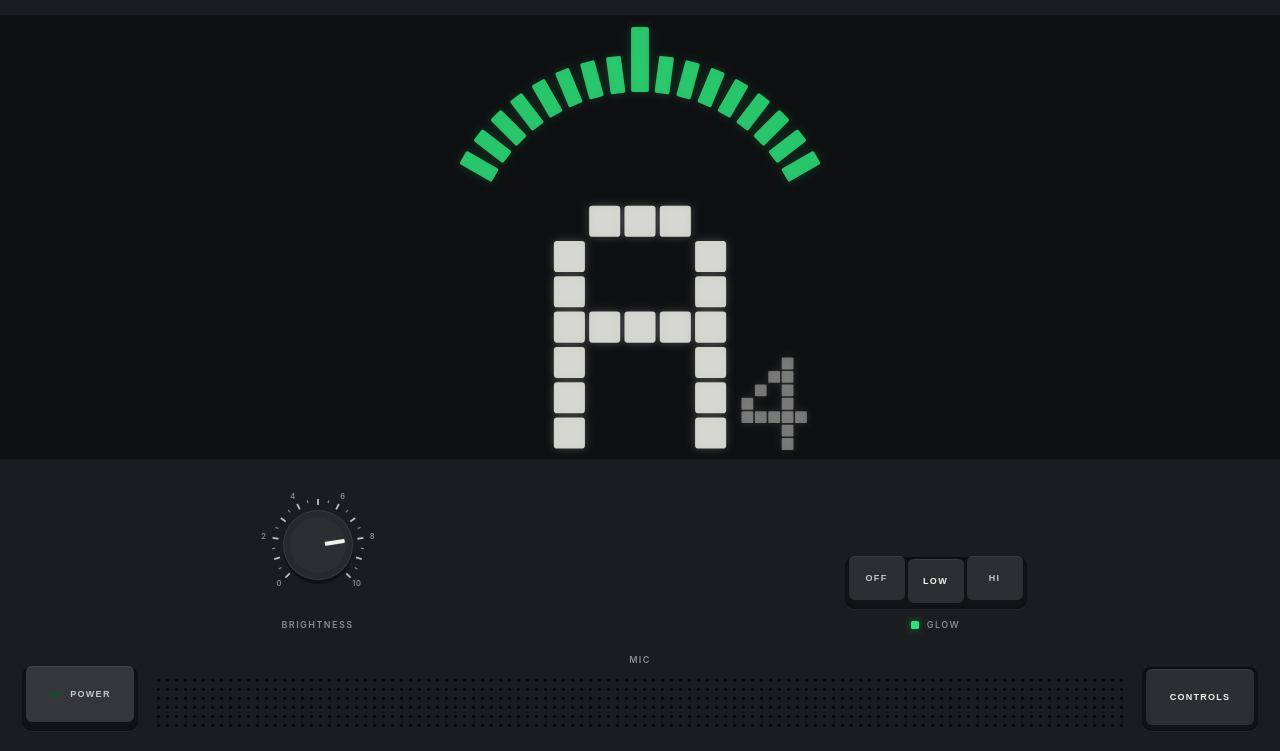
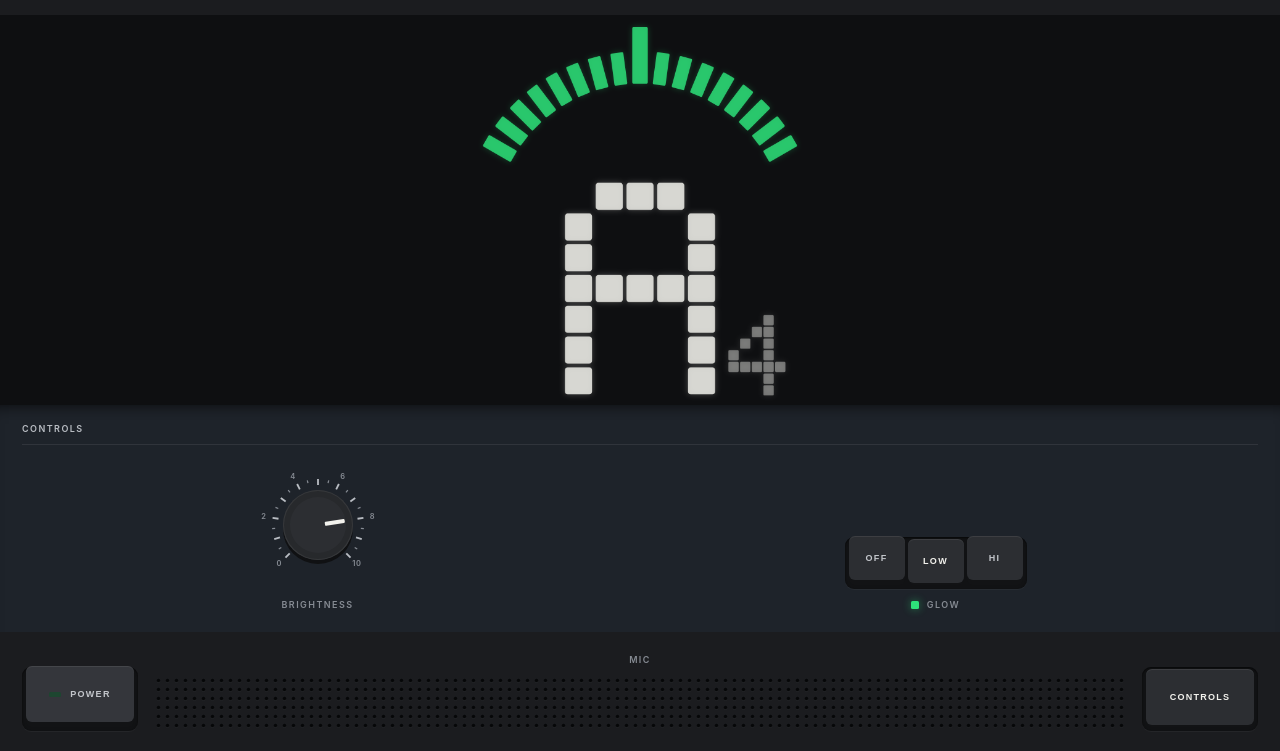
Before and after one commit to nathanvt/guitar-tuner, a website built with Vite: page index.html in a window 1280 px wide. Both pictures are taken after a click on the button "CONTROLS". Shown: the part 49-800 px from the top of the page. Built offline with nearby package versions, Linux system fonts and the light colour scheme; files whose address does not match are found by name.

Commit message:
Screen lifts like a lid to reveal an anchored controls tray
Opening the controls no longer snaps. The controls now live in a tray
anchored at the bottom of the screen area, and the screen's bottom edge
rises over 320ms to uncover it. The reading glides up by half the
tray's height to stay centered in the space left, and scales down only
if it would not otherwise fit. Both are clip-path and transform
transitions, so nothing re-lays out and the canvas is never resized
mid-animation.

The tray is slate grey, distinct from the casing, with a CONTROLS
title over a rule and a soft shadow where the screen's edge lifts.

Co-Authored-By: Claude Opus 5.5 <noreply@anthropic.com>

```diff
--- a/index.html
+++ b/index.html
@@ -21,18 +21,11 @@
         <span class="label">tn-6 chromatic</span>
       </header>
 
-      <div class="reading" aria-label="Turn the tuner on">
-        <canvas class="bloom" aria-hidden="true"></canvas>
-        <canvas class="lights" aria-hidden="true"></canvas>
-        <div class="message">
-          <svg class="message-icon" aria-hidden="true"></svg>
-          <p class="message-title"></p>
-          <p class="message-detail"></p>
-        </div>
-      </div>
-
-      <section class="panel">
-        <div class="dashboard" id="dashboard" hidden>
+      <!-- The screen is a lid: it lifts to uncover the controls tray beneath it. -->
+      <div class="stage">
+        <section class="dashboard" id="dashboard" aria-label="Controls" inert>
+          <h2 class="dashboard-title label">controls</h2>
+          <div class="settings">
             <div class="setting">
               <div class="dial" data-dial="brightness" role="slider" tabindex="0" aria-label="Brightness" aria-valuemin="0" aria-valuemax="100">
                 <svg class="dial-scale" viewBox="-64 -64 128 128" aria-hidden="true"></svg>
@@ -49,7 +42,22 @@
               <span class="label"><i class="glow-led"></i>glow</span>
             </div>
           </div>
+        </section>
 
+        <div class="reading" aria-label="Turn the tuner on">
+          <div class="screen-content">
+            <canvas class="bloom" aria-hidden="true"></canvas>
+            <canvas class="lights" aria-hidden="true"></canvas>
+            <div class="message">
+              <svg class="message-icon" aria-hidden="true"></svg>
+              <p class="message-title"></p>
+              <p class="message-detail"></p>
+            </div>
+          </div>
+        </div>
+      </div>
+
+      <section class="panel">
         <div class="keys">
           <span class="well">
             <button class="key key-power" type="button" aria-pressed="false">
--- a/src/main.ts
+++ b/src/main.ts
@@ -83,14 +83,16 @@ const resizer = new ResizeObserver((entries) => {
     if (target === ui.reading) {
       reading.resize(contentRect.width, contentRect.height);
       ui.message.style.top = `${reading.noteCenter}px`;
-    } else {
+    } else if (target === ui.grille) {
       grille.resize(contentRect.width, contentRect.height);
     }
   }
+  fitLid();
   paint(performance.now());
 });
 resizer.observe(ui.reading);
 resizer.observe(ui.grille);
+resizer.observe(ui.dashboard);
 
 setGlow(settings.glow);
 setPower('off');
@@ -100,7 +102,7 @@ pushKey(ui.controls, () => {
   panelOpen = !panelOpen;
   ui.device.dataset.panel = panelOpen ? 'open' : 'closed';
   ui.controls.setAttribute('aria-pressed', String(panelOpen));
-  ui.dashboard.hidden = !panelOpen;
+  ui.dashboard.inert = !panelOpen;
   paint(performance.now());
 });
 
@@ -256,6 +258,21 @@ function setPower(next: Power) {
   paint(performance.now());
 }
 
+/**
+ * How the screen lifts to uncover the controls tray: its bottom edge rises by the
+ * tray's height, and the reading moves up by half that so it stays centered in what's
+ * left, shrinking only if it wouldn't otherwise fit. CSS animates both as transforms,
+ * so the reading is never redrawn mid-lift.
+ */
+function fitLid() {
+  const tray = ui.dashboard.offsetHeight;
+  const visible = ui.reading.clientHeight - tray;
+  const fit = Math.min(1, (visible - 24) / (reading.compositionHeight || 1));
+  ui.device.style.setProperty('--tray', `${tray}px`);
+  ui.device.style.setProperty('--shift', `${-tray / 2}px`);
+  ui.device.style.setProperty('--fit', Math.max(0.4, fit).toFixed(3));
+}
+
 function setGlow(glow: Glow) {
   const level = GLOW[glow];
   ui.device.style.setProperty('--bloom', String(level.bloom));
--- a/src/reading.ts
+++ b/src/reading.ts
@@ -18,6 +18,8 @@ const SWEEP = (60 * Math.PI) / 180;
 /** How much longer a fully lit bar grows; the center bar is the target and always longer. */
 const GROW = 0.4;
 const CENTER = 1.25;
+/** Height of the whole composition, arc to note, in radii. */
+const COMPOSITION = 2.26;
 
 const IDLE = [63, 67, 74];
 const RED = [255, 59, 47];
@@ -66,6 +68,11 @@ export class Reading {
   constructor(canvas: HTMLCanvasElement, bloom: HTMLCanvasElement) {
     this.ctx = canvas.getContext('2d')!;
     this.bloom = bloom.getContext('2d')!;
+  }
+
+  /** Height of the arc and note together, in CSS pixels. */
+  get compositionHeight(): number {
+    return this.layout ? this.layout.radius * COMPOSITION : 0;
   }
 
   /** Vertical center of the note, in CSS pixels, for text that takes its place. */
@@ -163,14 +170,14 @@ export class Reading {
 
 /** Sizes the arc to the space, then sets the note inside it. */
 function layout(width: number, height: number): Layout {
-  // The composition is about 2.26 radii tall and 2.1 radii wide.
-  const radius = Math.min(width * 0.44, (height - 24) / 2.26);
+  // The composition is COMPOSITION radii tall and about 2.1 radii wide.
+  const radius = Math.min(width * 0.44, (height - 24) / COMPOSITION);
   const bar = radius * 0.2;
   const pitch = radius * 0.19;
   const small = pitch * 0.38;
   // The tallest mark is the lit center bar.
   const reach = radius - bar / 2 + bar * CENTER * (1 + GROW);
-  const top = (height - radius * 2.26) / 2;
+  const top = (height - radius * COMPOSITION) / 2;
   const cx = width / 2;
   const cy = top + reach;
 
--- a/src/style.css
+++ b/src/style.css
@@ -31,6 +31,8 @@
   --green: #2ee27a;
   --green-dark: #1d4630;
   --orange: #ff8a1f;
+  --tray-color: #1e232a;
+  --lid: cubic-bezier(0.2, 0.8, 0.2, 1);
 
   font-family: 'Unbounded Variable', -apple-system, BlinkMacSystemFont, sans-serif;
   -webkit-text-size-adjust: 100%;
@@ -105,21 +107,48 @@ p {
   white-space: nowrap;
 }
 
-/* ---------- Reading ---------- */
+/* ---------- Screen and controls tray ---------- */
 
-/* The screen: dark, edge to edge across the casing. */
-.reading {
+.stage {
   position: relative;
   flex: 1 1 auto;
-  min-height: 220px;
+  min-height: 260px;
+}
+
+/*
+  The screen: dark, edge to edge across the casing, and a lid over the controls tray.
+  Opening the controls raises its bottom edge by the tray's height (--tray), while the
+  reading inside moves up half that (--shift) and shrinks if it must (--fit) to stay
+  centered in what's left. Both are clip and transform changes, so nothing re-lays out.
+*/
+.reading {
+  position: absolute;
+  inset: 0;
   background: var(--space);
+  clip-path: inset(0px 0px 0px 0px);
+  transition: clip-path 320ms var(--lid);
+}
+
+[data-panel='open'] .reading {
+  clip-path: inset(0px 0px var(--tray, 0px) 0px);
+}
+
+.screen-content {
+  position: absolute;
+  inset: 0;
+  transform-origin: 50% 50%;
+  transition: transform 320ms var(--lid);
+}
+
+[data-panel='open'] .screen-content {
+  transform: translateY(var(--shift, 0px)) scale(var(--fit, 1));
 }
 
 .device:is([data-power='off'], [data-power='error']) .reading {
   cursor: pointer;
 }
 
-.reading canvas {
+.screen-content canvas {
   position: absolute;
   inset: 0;
   width: 100%;
@@ -127,7 +156,7 @@ p {
 }
 
 /* A blurred copy of the lights underneath them; its strength comes from the glow setting. */
-.reading .bloom {
+.screen-content .bloom {
   filter: blur(var(--bloom-blur));
   opacity: var(--bloom);
 }
@@ -198,30 +227,29 @@ p {
     max(22px, env(safe-area-inset-left));
 }
 
-/*
-  The dashboard opens in one step, so the reading re-lays out once rather than on
-  every frame of an animation. Only its own contents ease in.
-*/
+/* The controls tray: anchored at the bottom of the stage, under the screen. */
 .dashboard {
+  position: absolute;
+  left: 0;
+  right: 0;
+  bottom: 0;
+  padding: 18px max(22px, env(safe-area-inset-right)) 22px max(22px, env(safe-area-inset-left));
+  background: var(--tray-color);
+  /* The lifted screen's edge casts a soft shadow across the top of the tray. */
+  box-shadow: inset 0 14px 16px -14px rgb(0 0 0 / 0.75);
+}
+
+.dashboard-title {
+  margin: 0 0 16px;
+  padding-bottom: 10px;
+  border-bottom: 1px solid rgb(255 255 255 / 0.08);
+  color: var(--print-strong);
+}
+
+.settings {
   display: flex;
   align-items: flex-end;
   justify-content: space-around;
-  padding-bottom: 24px;
-}
-
-.dashboard[hidden] {
-  display: none;
-}
-
-.dashboard > * {
-  animation: ease-in 180ms ease-out both;
-}
-
-@keyframes ease-in {
-  from {
-    opacity: 0;
-    transform: translateY(8px);
-  }
 }
 
 .setting {
@@ -476,11 +504,12 @@ p {
 }
 
 @media (prefers-reduced-motion: reduce) {
-  .key {
+  .key,
+  .reading,
+  .screen-content {
     transition: none;
   }
 
-  .dashboard > *,
   [data-power='starting'] .pilot,
   [data-power='error'] .pilot {
     animation: none;
```
Also changed, not shown: README.md. Lines whose indentation alone changed are shown as unchanged.
